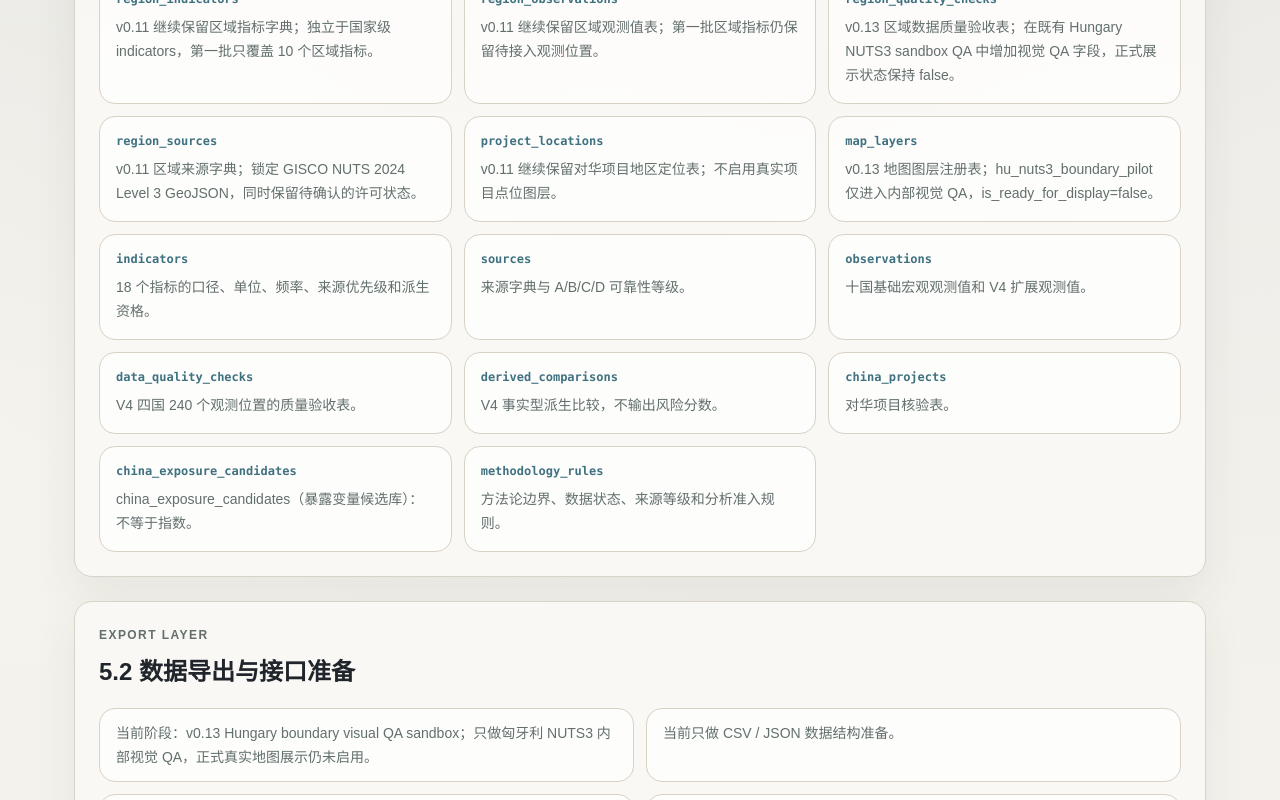
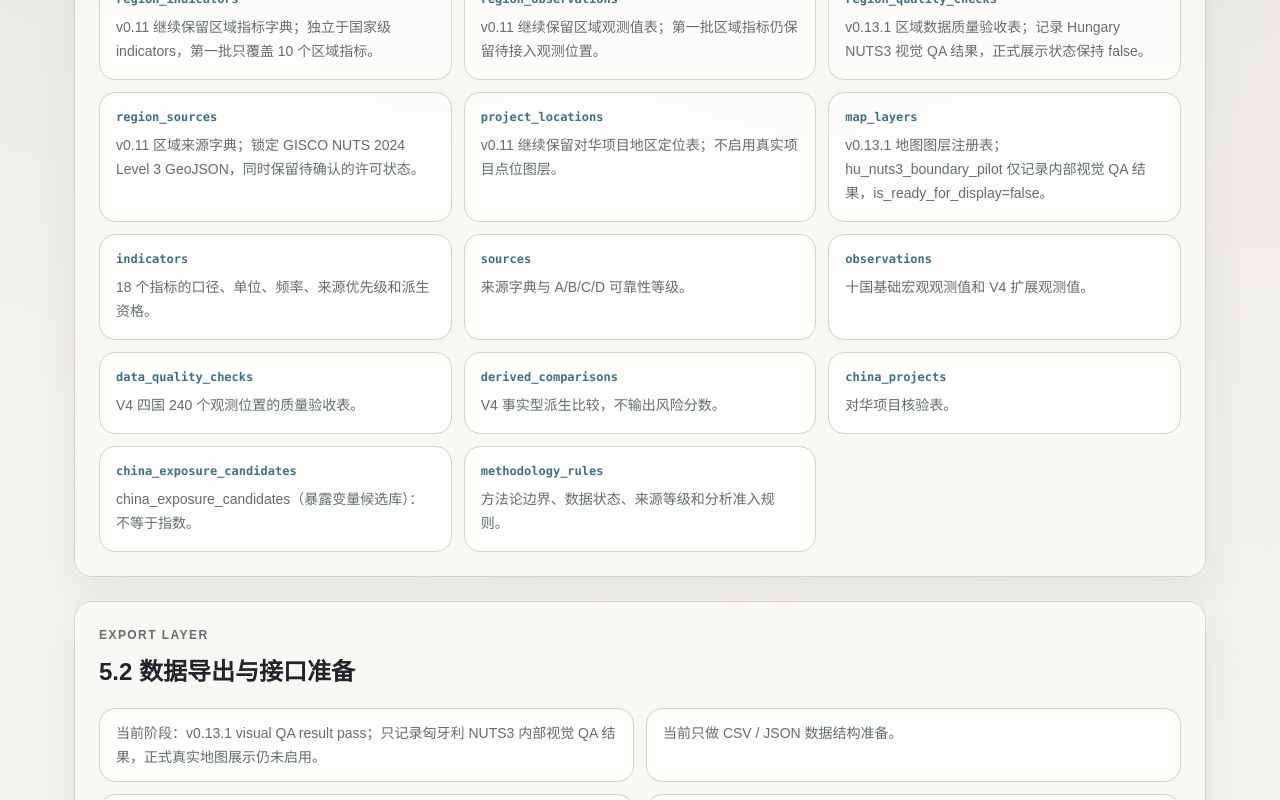
Before and after one commit to hui-sallai/central-europe-political-atlas, a Next.js app: page /methodology in a window 1280 px wide. Shown: the part 2820-3620 px from the top of the page. Built offline with nearby package versions, Linux system fonts and the light colour scheme.

Commit message:
chore: finalize v0.13.1 visual QA result pass

```diff
--- a/public/research-data/map_layers.json
+++ b/public/research-data/map_layers.json
@@ -3,7 +3,7 @@
   "generated_at": "2026-07-27",
   "data_type": "map_layers",
   "record_count": 8,
-  "scope": "v0.13 map layer registry. hu_nuts3_boundary_pilot supports internal visual QA only; is_ready_for_display and public_display_ready remain false.",
+  "scope": "v0.13.1 map layer registry. hu_nuts3_boundary_pilot records internal visual QA results only; is_ready_for_display and public_display_ready remain false.",
   "primary_key": "layer_id",
   "relation_note": "Each layer declares its data_source_table, geometry_source_table, indicator_or_variable, tooltip fields, filters, source requirements, and quality requirements.",
   "validation_note": "All registered real boundary and analytical layers keep is_ready_for_display=false until boundary, source, observation, project-location, and quality checks pass.",
--- a/public/research-data/research_data_layers.json
+++ b/public/research-data/research_data_layers.json
@@ -42,7 +42,7 @@
     {
       "id": "region_quality_checks",
       "label": "region_quality_checks",
-      "description": "v0.13 区域数据质量验收表；在既有 Hungary NUTS3 sandbox QA 中增加视觉 QA 字段，正式展示状态保持 false。",
+      "description": "v0.13.1 区域数据质量验收表；记录 Hungary NUTS3 视觉 QA 结果，正式展示状态保持 false。",
       "json_file": "region_quality_checks.json",
       "csv_file": "region_quality_checks.csv"
     },
@@ -63,7 +63,7 @@
     {
       "id": "map_layers",
       "label": "map_layers",
-      "description": "v0.13 地图图层注册表；hu_nuts3_boundary_pilot 仅进入内部视觉 QA，is_ready_for_display=false。",
+      "description": "v0.13.1 地图图层注册表；hu_nuts3_boundary_pilot 仅记录内部视觉 QA 结果，is_ready_for_display=false。",
       "json_file": "map_layers.json",
       "csv_file": "map_layers.csv"
     },
--- a/scripts/export-research-data.mjs
+++ b/scripts/export-research-data.mjs
@@ -1089,7 +1089,7 @@ writeLayer("region_observations", regionObservationRecords, {
   model_boundary: "Observation structure only. Pending rows do not enter map layers, regional comparison, or future model candidate inputs.",
 });
 writeLayer("region_quality_checks", regionQualityCheckRecords, {
-  scope: "v0.13 regional data quality checks. Hungary NUTS3 adds internal visual QA fields while formal display remains disabled.",
+  scope: "v0.13.1 regional data quality checks. Hungary NUTS3 records the internal visual QA result while formal display remains disabled.",
   primary_key: "region_check_id",
   summary: regionQualitySummary,
   sandbox_qa_summary: hungaryNuts3SandboxQaSummary,
@@ -1113,7 +1113,7 @@ writeLayer("project_locations", projectLocationRecords, {
   model_boundary: "Location bridge only. No China exposure index, regional risk layer, forecast, or live project map layer is generated.",
 });
 writeLayer("map_layers", mapLayerRecords, {
-  scope: "v0.13 map layer registry. hu_nuts3_boundary_pilot supports internal visual QA only; is_ready_for_display and public_display_ready remain false.",
+  scope: "v0.13.1 map layer registry. hu_nuts3_boundary_pilot records internal visual QA results only; is_ready_for_display and public_display_ready remain false.",
   primary_key: "layer_id",
   relation_note: "Each layer declares its data_source_table, geometry_source_table, indicator_or_variable, tooltip fields, filters, source requirements, and quality requirements.",
   validation_note: "All registered real boundary and analytical layers keep is_ready_for_display=false until boundary, source, observation, project-location, and quality checks pass.",
--- a/src/app/data/page.tsx
+++ b/src/app/data/page.tsx
@@ -11,7 +11,7 @@ export default function DataOverviewPage() {
         数据页改为按国家单独查看。先选择国家，再查看该国宏观经济、官方来源、地图图层、对华经贸样本、新闻记录和资料入口。
       </p>
       <div className="mt-4 inline-flex rounded-full border border-[var(--line)] bg-white/70 px-4 py-2 text-xs font-semibold text-[var(--muted)]">
-        当前阶段：v0.13 Hungary boundary visual QA sandbox / 匈牙利 NUTS3 视觉验收沙盒 / 模型层未启用 / 真实地图展示未启用
+        当前阶段：v0.13.1 visual QA result pass / 匈牙利 NUTS3 视觉 QA 结果已记录 / 模型层未启用 / 真实地图展示未启用
       </div>
 
       <section className="mt-6">
--- a/src/app/map/page.tsx
+++ b/src/app/map/page.tsx
@@ -16,8 +16,8 @@ export default function MapPage() {
         <h2 className="mt-2 text-2xl font-semibold">区域地图数据准备状态</h2>
         <div className="mt-4 grid gap-3 md:grid-cols-2 xl:grid-cols-4">
           {[
-            ["当前阶段", "v0.13 Hungary boundary visual QA sandbox"],
-            ["区域地图数据", "匈牙利 NUTS3 视觉验收沙盒"],
+            ["当前阶段", "v0.13.1 visual QA result pass"],
+            ["区域地图数据", "匈牙利 NUTS3 视觉 QA 结果已记录"],
             ["V4 ADM1 / NUTS2 边界", "待接入"],
             ["区域统计数据", "待接入"],
             ["对华项目地区定位", "准备中"],
@@ -83,8 +83,8 @@ export default function MapPage() {
       </section>
 
       <section className="mt-6 rounded-3xl border border-[var(--line)] bg-white/65 p-5">
-        <p className="eyebrow">v0.13 Hungary Boundary Visual QA Sandbox</p>
-        <h2 className="mt-2 text-2xl font-semibold">v0.13 匈牙利边界视觉 QA 沙盒</h2>
+        <p className="eyebrow">v0.13.1 Hungary Boundary Visual QA Result Pass</p>
+        <h2 className="mt-2 text-2xl font-semibold">v0.13.1 匈牙利边界视觉 QA 结果</h2>
         <div className="mt-4 overflow-x-auto rounded-2xl border border-[var(--line)] bg-white/70">
           <table className="min-w-full border-collapse text-left text-sm">
             <tbody>
@@ -96,6 +96,7 @@ export default function MapPage() {
                 ["tooltip", "通过；20 / 20 均显示 NUTS code / region name / region_id candidate"],
                 ["visual overlap check", "通过；未发现明显重叠、错位或破碎边界"],
                 ["missing geometry check", "通过；20 / 20 几何存在，缺失 0"],
+                ["feature rendered", "20 / 20"],
                 ["ready_for_public_display", "false"],
                 ["is_ready_for_display", "false"],
               ].map(([field, value]) => (
--- a/src/app/methodology/page.tsx
+++ b/src/app/methodology/page.tsx
@@ -126,11 +126,11 @@ const boundarySandboxQaItems = [
 ];
 
 const boundaryVisualQaItems = [
-  "v0.13 视觉 QA 沙盒不等于正式地图展示；所有公开展示状态继续保持 false。",
-  "边界文件能够渲染不等于通过权威拓扑验收；视觉检查不能替代几何与拓扑校验。",
-  "tooltip 能正常显示不等于区域数据可以进入比较、分析或未来模型候选。",
-  "只有许可、几何、拓扑、区域主键与视觉 QA 全部通过后，才能讨论进入真实地图展示。",
-  "v0.13 不新增第 18 张表，不启用风险图层、预测图层、真实党派支持率图层、中国经济暴露指数或区域评分。",
+  "v0.13.1 只记录匈牙利 NUTS3 内部视觉 QA 结果，不启用正式真实地图展示。",
+  "视觉 QA 通过不等于许可通过；license_checked=false 时，public_display_ready 必须保持 false。",
+  "视觉 QA 通过不等于权威拓扑通过；基础重叠与破碎检查不能替代权威拓扑验收。",
+  "视觉 QA 通过不等于正式地图展示启用；is_ready_for_display 必须继续保持 false。",
+  "v0.13.1 不新增第 18 张表，不启用风险图层、预测图层、真实党派支持率图层、中国经济暴露指数或区域评分。",
 ];
 
 const excludedItems = [
@@ -271,7 +271,7 @@ export default function MethodologyPage() {
         <h2 className="mt-3 text-2xl font-semibold">5.2 数据导出与接口准备</h2>
         <div className="mt-5 grid gap-3 md:grid-cols-2">
           {[
-            "当前阶段：v0.13 Hungary boundary visual QA sandbox；只做匈牙利 NUTS3 内部视觉 QA，正式真实地图展示仍未启用。",
+            "当前阶段：v0.13.1 visual QA result pass；只记录匈牙利 NUTS3 内部视觉 QA 结果，正式真实地图展示仍未启用。",
             "当前只做 CSV / JSON 数据结构准备。",
             "不提供预测 API。",
             "不提供模型 API。",
@@ -296,7 +296,7 @@ export default function MethodologyPage() {
             "region_quality_checks 用于检查边界、许可、区域代码、数值、单位和来源状态；未通过项不得进入正式地图图层。",
             "project_locations 只把对华项目定位到城市、区域或国家层级；缺少可核验位置来源时不进入地图展示。",
             "map_layers 仅注册未来图层，is_ready_for_display=false 的图层不得作为真实图层展示；风险图层、预测图层和真实党派支持率图层均未启用，新闻区仍不做评价。",
-            "v0.13 Hungary boundary visual QA sandbox 继续要求八张区域表保留字段名、字段含义、允许状态、来源要求、地图展示资格、未来模型候选边界和备注；视觉 QA 字段只用于验收和导出准备。",
+            "v0.13.1 visual QA result pass 继续要求八张区域表保留字段名、字段含义、允许状态、来源要求、地图展示资格、未来模型候选边界和备注；视觉 QA 结果只用于验收和导出准备。",
           ].map((item) => (
             <p key={item} className="rounded-2xl border border-[var(--line)] bg-white/65 px-4 py-3 text-sm leading-6 text-[var(--muted)]">
               {item}
@@ -342,8 +342,8 @@ export default function MethodologyPage() {
       </section>
 
       <section className="mt-6 card p-6">
-        <p className="eyebrow">Boundary Visual QA Sandbox</p>
-        <h2 className="mt-3 text-2xl font-semibold">5.7 v0.13 视觉 QA 规则</h2>
+        <p className="eyebrow">Boundary Visual QA Result Pass</p>
+        <h2 className="mt-3 text-2xl font-semibold">5.7 v0.13.1 视觉 QA 结果记录规则</h2>
         <div className="mt-5 grid gap-3 md:grid-cols-2">
           {boundaryVisualQaItems.map((item) => (
             <p key={item} className="rounded-2xl border border-[var(--line)] bg-white/65 px-4 py-3 text-sm leading-6 text-[var(--muted)]">
--- a/src/app/page.tsx
+++ b/src/app/page.tsx
@@ -7,7 +7,7 @@ export default function Home() {
       <section className="home-first-screen">
         <div className="mb-2 flex flex-col gap-2 lg:flex-row lg:items-center lg:justify-between">
           <div>
-            <p className="eyebrow">V4 Prototype / Research Atlas / v0.13 Hungary boundary visual QA sandbox</p>
+            <p className="eyebrow">V4 Prototype / Research Atlas / v0.13.1 visual QA result pass</p>
             <h1 className="mt-1 max-w-4xl text-3xl font-semibold leading-tight tracking-[-0.04em] text-[var(--foreground)]">
               中欧政治经济地图
             </h1>
@@ -18,8 +18,8 @@ export default function Home() {
         </div>
         <div className="mb-3 grid gap-2 text-xs md:grid-cols-4">
           {[
-            ["当前阶段", "v0.13 Hungary boundary visual QA sandbox"],
-            ["区域地图数据", "匈牙利 NUTS3 视觉验收沙盒"],
+            ["当前阶段", "v0.13.1 visual QA result pass"],
+            ["区域地图数据", "匈牙利 NUTS3 视觉 QA 结果已记录"],
             ["真实地图展示", "未启用"],
             ["模型层", "未启用"],
           ].map(([label, value]) => (
--- a/src/components/CountryDetailModeTabs.tsx
+++ b/src/components/CountryDetailModeTabs.tsx
@@ -311,8 +311,8 @@ export function CountryDetailModeTabs({ country }: CountryDetailModeTabsProps) {
 
       {country.slug === "hungary" ? (
         <section className="mt-4 card p-6">
-          <p className="eyebrow">4.3 v0.13 Visual QA Status</p>
-          <h2 className="mt-3 text-2xl font-semibold">v0.13 视觉 QA 状态</h2>
+          <p className="eyebrow">4.3 v0.13.1 Visual QA Result</p>
+          <h2 className="mt-3 text-2xl font-semibold">v0.13.1 视觉 QA 结果</h2>
           <div className="mt-5 grid gap-3 md:grid-cols-2 xl:grid-cols-3">
             {[
               ["边界形状", "通过（内部视觉 QA）；权威拓扑仍需复核"],
@@ -329,7 +329,7 @@ export function CountryDetailModeTabs({ country }: CountryDetailModeTabsProps) {
             ))}
           </div>
           <p className="mt-4 text-sm leading-6 text-[var(--muted)]">
-            v0.13 仅进行内部视觉 QA；许可、权威拓扑、最终主键匹配和人工视觉检查全部通过前，真实地图展示保持未启用。
+            v0.13.1 仅记录内部视觉 QA 结果；视觉 QA 通过不等于许可或权威拓扑通过，真实地图展示保持未启用。
           </p>
         </section>
       ) : null}
--- a/src/components/DataCountryExplorer.tsx
+++ b/src/components/DataCountryExplorer.tsx
@@ -309,7 +309,7 @@ const dataEntryShortcuts: DataEntryShortcut[] = [
   { id: "region-quality-checks-layer-entry", label: "区域质量验收表", mode: "tables", description: "v0.12 region_quality_checks 增加 Hungary NUTS3 sandbox QA 摘要，并继续区分预匹配与最终主键核验。" },
   { id: "region-sources-layer-entry", label: "区域来源字典", mode: "tables", description: "v0.11 region_sources 锁定 GISCO Level 3 GeoJSON 并保留待确认许可状态。" },
   { id: "project-locations-layer-entry", label: "项目地区定位表", mode: "tables", description: "v0.11 project_locations 继续保留项目地区定位结构，不启用真实项目点位图层。" },
-  { id: "map-layers-layer-entry", label: "地图图层注册表", mode: "tables", description: "v0.12 map_layers 保持 hu_nuts3_boundary_pilot.is_ready_for_display=false。" },
+  { id: "map-layers-layer-entry", label: "地图图层注册表", mode: "tables", description: "v0.13.1 map_layers 记录视觉 QA 结果，并保持 hu_nuts3_boundary_pilot.is_ready_for_display=false。" },
   { id: "indicator-dictionary-entry", label: "指标字典入口", mode: "tables", description: "18 个指标的口径、单位、来源优先级和比较资格。" },
   { id: "source-dictionary-entry", label: "来源字典入口", mode: "tables", description: "16 类来源的链接、可靠性等级和使用边界。" },
   { id: "v4-data-quality-entry", label: "数据质量验收入口", mode: "comparison", description: "V4 四国 240 个观测位置的验收清单。", requiresV4: true },
@@ -1984,11 +1984,12 @@ function HungaryVisualQaSummaryCards({ summary }: { summary: HungaryNuts3VisualQ
     ["visual_overlap_checked", String(summary.visual_overlap_checked)],
     ["missing_geometry_checked", String(summary.missing_geometry_checked)],
     ["public_display_ready", String(summary.public_display_ready)],
+    ["is_ready_for_display", String(summary.is_ready_for_display)],
   ] as const;
 
   return (
     <section className="mt-5 rounded-2xl border border-[var(--line)] bg-white/70 p-4">
-      <p className="eyebrow">v0.13 Visual QA Fields</p>
+      <p className="eyebrow">v0.13.1 Visual QA Result Fields</p>
       <h3 className="mt-2 text-lg font-semibold">Hungary NUTS3 visual QA summary</h3>
       <p className="mt-2 max-w-3xl text-xs leading-5 text-[var(--muted)]">
         该摘要属于既有 region_quality_checks，不新增第 18 张表。渲染成功不代表拓扑、主键或公开展示资格已通过。
@@ -1996,7 +1997,7 @@ function HungaryVisualQaSummaryCards({ summary }: { summary: HungaryNuts3VisualQ
       <p className="mt-3 rounded-xl border border-[var(--line)] bg-[var(--surface-muted)] px-4 py-3 text-sm leading-6 text-[var(--foreground)]">
         <span className="font-mono text-xs font-semibold text-[var(--accent)]">visual QA summary</span>
         <span className="mt-1 block">
-          fit bounds：通过；tooltip：通过；visual overlap：未发现明显问题；missing geometry：20 / 20 通过；权威拓扑、许可和最终主键仍需复核；public_display_ready=false。
+          visual_qa_started=true；feature_rendered_count=20；fit_bounds_checked=true；tooltip_checked=true；visual_overlap_checked=true；missing_geometry_checked=true；public_display_ready=false；is_ready_for_display=false。权威拓扑、许可和最终主键仍需复核。
         </span>
       </p>
       <dl className="mt-4 grid gap-3 md:grid-cols-2 xl:grid-cols-4">
@@ -2380,7 +2381,7 @@ function ResearchDataExportLinks() {
   const exportStatusCards = [
     { label: "CSV 导出结构", value: "已预留", note: "17 个逻辑数据层均生成 .csv 文件。" },
     { label: "JSON 导出结构", value: "已预留", note: "17 个逻辑数据层均生成 .json 文件。" },
-    { label: "当前阶段", value: "v0.13 Hungary boundary visual QA sandbox", note: "匈牙利 NUTS3 边界进入内部视觉 QA；正式真实地图、模型、预测、指数和风险分数仍未启用。" },
+    { label: "当前阶段", value: "v0.13.1 visual QA result pass", note: "匈牙利 NUTS3 内部视觉 QA 结果已记录；正式真实地图、模型、预测、指数和风险分数仍未启用。" },
   ];
 
   return (
@@ -3356,10 +3357,10 @@ export function DataCountryExplorer() {
             <div className="mt-5 rounded-2xl border border-[var(--line)] bg-white/70 p-4">
               <div className="flex flex-col gap-2 lg:flex-row lg:items-end lg:justify-between">
                 <div>
-                  <p className="eyebrow">v0.13 Field-Level Visual QA</p>
+                  <p className="eyebrow">v0.13.1 Visual QA Result Pass</p>
                   <h4 className="mt-2 text-base font-semibold">区域表字段级验收</h4>
                   <p className="mt-2 max-w-3xl text-xs leading-5 text-[var(--muted)]">
-                    八个区域表继续保留完整字段、枚举/状态和用途说明；v0.13 只在既有 region_quality_checks 与 map_layers 中增加视觉 QA 字段，不新增第 18 张表。
+                    八个区域表继续保留完整字段、枚举/状态和用途说明；v0.13.1 只在既有 region_quality_checks 与 map_layers 中记录视觉 QA 结果，不新增第 18 张表。
                   </p>
                 </div>
                 <span className="rounded-full bg-[var(--surface-muted)] px-3 py-1 text-xs font-semibold text-[var(--muted)]">8 / 8 表体已实化</span>
@@ -3403,7 +3404,7 @@ export function DataCountryExplorer() {
                                 <td className="border-b border-[var(--line)] px-3 py-3 leading-5 text-[var(--muted)]">{regionalFieldSourceRequirement(schema.table, field)}</td>
                                 <td className="border-b border-[var(--line)] px-3 py-3 leading-5 text-[var(--muted)]">{regionalFieldMapDisplayRule(schema.table, field)}</td>
                                 <td className="border-b border-[var(--line)] px-3 py-3 leading-5 text-[var(--muted)]">{regionalFieldModelRule(field)}</td>
-                                <td className="border-b border-[var(--line)] px-3 py-3 leading-5 text-[var(--muted)]">v0.13 visual QA sandbox 字段口径；不新增模型、预测、风险指数或中国经济暴露指数。</td>
+                                <td className="border-b border-[var(--line)] px-3 py-3 leading-5 text-[var(--muted)]">v0.13.1 visual QA result pass 字段口径；不新增模型、预测、风险指数或中国经济暴露指数。</td>
                               </tr>
                             ))}
                           </tbody>
@@ -3449,7 +3450,7 @@ export function DataCountryExplorer() {
               <p className="eyebrow">Research Registry Tables</p>
               <h2 className="mt-3 text-2xl font-semibold">研究数据结构总表</h2>
               <p className="mt-3 max-w-3xl text-sm leading-6 text-[var(--muted)]">
-                以下十七个逻辑数据层常驻在数据页；v0.8 的九个逻辑数据层继续保留，v0.13 只在既有区域地图数据结构上推进匈牙利 NUTS3 内部视觉 QA。它们用于页面检索、复制、抓取、质量验收和后续 CSV / JSON 导出。其中 regions 是区域主键层，region_boundaries 是边界来源、沙盒文件和展示状态登记层，region_indicators 是独立于国家级 indicators 的区域指标字典，region_observations 是区域经济数据主表，region_quality_checks 是区域质量验收层，region_sources 是区域来源字典，project_locations 是对华项目地区定位桥表，map_layers 是地图图层注册表。
+                以下十七个逻辑数据层常驻在数据页；v0.8 的九个逻辑数据层继续保留，v0.13.1 只在既有区域地图数据结构上记录匈牙利 NUTS3 内部视觉 QA 结果。它们用于页面检索、复制、抓取、质量验收和后续 CSV / JSON 导出。其中 regions 是区域主键层，region_boundaries 是边界来源、沙盒文件和展示状态登记层，region_indicators 是独立于国家级 indicators 的区域指标字典，region_observations 是区域经济数据主表，region_quality_checks 是区域质量验收层，region_sources 是区域来源字典，project_locations 是对华项目地区定位桥表，map_layers 是地图图层注册表。
               </p>
             </div>
             <span className="rounded-full bg-[var(--surface-muted)] px-4 py-2 text-xs text-[var(--muted)]">按需展开</span>
@@ -3532,7 +3533,7 @@ export function DataCountryExplorer() {
 
             <DeferredDetails id="map-layers-layer-entry" title="map_layers：v0.12 地图图层注册表">
               <p className="mt-3 max-w-3xl text-sm leading-6 text-[var(--muted)]">
-                map_layers 只注册未来地图工作台的可控图层。v0.12 的 hu_nuts3_boundary_pilot 继续保持 is_ready_for_display=false，直到来源、许可、文件、CRS、几何、权威拓扑、最终主键匹配和质量验收全部通过。
+                map_layers 只注册未来地图工作台的可控图层。v0.13.1 的 hu_nuts3_boundary_pilot 已记录内部视觉 QA 结果，但继续保持 is_ready_for_display=false，直到来源、许可、文件、CRS、几何、权威拓扑、最终主键匹配和质量验收全部通过。
               </p>
               <MapLayerRegistryTable rows={mapLayerRecords} />
             </DeferredDetails>
@@ -3586,7 +3587,7 @@ export function DataCountryExplorer() {
 
             <DeferredDetails id="data-export-entry" title="数据导出与接口准备">
               <p className="mt-3 max-w-3xl text-sm leading-6 text-[var(--muted)]">
-                CSV 导出结构：已预留。JSON 导出结构：已预留。当前阶段：v0.13 Hungary boundary visual QA sandbox；既有 17 个逻辑层同步视觉 QA 状态，不提供模型 API。
+                CSV 导出结构：已预留。JSON 导出结构：已预留。当前阶段：v0.13.1 visual QA result pass；既有 17 个逻辑层同步视觉 QA 结果，不提供模型 API。
                 当前导出对象包括 countries、regions、region_boundaries、region_indicators、region_observations、region_quality_checks、region_sources、project_locations、map_layers、indicators、sources、observations、data_quality_checks、derived_comparisons、china_projects、china_exposure_candidates 和 methodology_rules。
               </p>
               <ResearchDataExportLinks />
--- a/src/lib/countryMetadata.ts
+++ b/src/lib/countryMetadata.ts
@@ -332,10 +332,10 @@ export const researchDataLayerFiles = [
   { id: "region_boundaries", label: "region_boundaries", description: "v0.12 区域边界来源表；hu_nuts3_gisco_2024 已进入沙盒验证与基础拓扑 QA，并继续保持 not_ready_for_display。" },
   { id: "region_indicators", label: "region_indicators", description: "v0.11 继续保留区域指标字典；独立于国家级 indicators，第一批只覆盖 10 个区域指标。" },
   { id: "region_observations", label: "region_observations", description: "v0.11 继续保留区域观测值表；第一批区域指标仍保留待接入观测位置。" },
-  { id: "region_quality_checks", label: "region_quality_checks", description: "v0.13 区域数据质量验收表；在既有 Hungary NUTS3 sandbox QA 中增加视觉 QA 字段，正式展示状态保持 false。" },
+  { id: "region_quality_checks", label: "region_quality_checks", description: "v0.13.1 区域数据质量验收表；记录 Hungary NUTS3 视觉 QA 结果，正式展示状态保持 false。" },
   { id: "region_sources", label: "region_sources", description: "v0.11 区域来源字典；锁定 GISCO NUTS 2024 Level 3 GeoJSON，同时保留待确认的许可状态。" },
   { id: "project_locations", label: "project_locations", description: "v0.11 继续保留对华项目地区定位表；不启用真实项目点位图层。" },
-  { id: "map_layers", label: "map_layers", description: "v0.13 地图图层注册表；hu_nuts3_boundary_pilot 仅进入内部视觉 QA，is_ready_for_display=false。" },
+  { id: "map_layers", label: "map_layers", description: "v0.13.1 地图图层注册表；hu_nuts3_boundary_pilot 仅记录内部视觉 QA 结果，is_ready_for_display=false。" },
   { id: "indicators", label: "indicators", description: "18 个指标的口径、单位、频率、来源优先级和派生资格。" },
   { id: "sources", label: "sources", description: "来源字典与 A/B/C/D 可靠性等级。" },
   { id: "observations", label: "observations", description: "十国基础宏观观测值和 V4 扩展观测值。" },
--- a/src/lib/regionQualityChecks.ts
+++ b/src/lib/regionQualityChecks.ts
@@ -89,6 +89,7 @@ export type HungaryNuts3VisualQaSummary = {
   visual_overlap_checked: boolean;
   missing_geometry_checked: boolean;
   public_display_ready: boolean;
+  is_ready_for_display: boolean;
 };
 
 const updatedAt = "2026-07-27";
@@ -274,6 +275,7 @@ export const hungaryNuts3VisualQaSummary: HungaryNuts3VisualQaSummary = {
   visual_overlap_checked: true,
   missing_geometry_checked: true,
   public_display_ready: false,
+  is_ready_for_display: false,
 };
 
 const hungaryBoundaryPilotQualityCheck: RegionQualityCheckRecord = {
```
Also changed, not shown: public/research-data/region_quality_checks.json.
